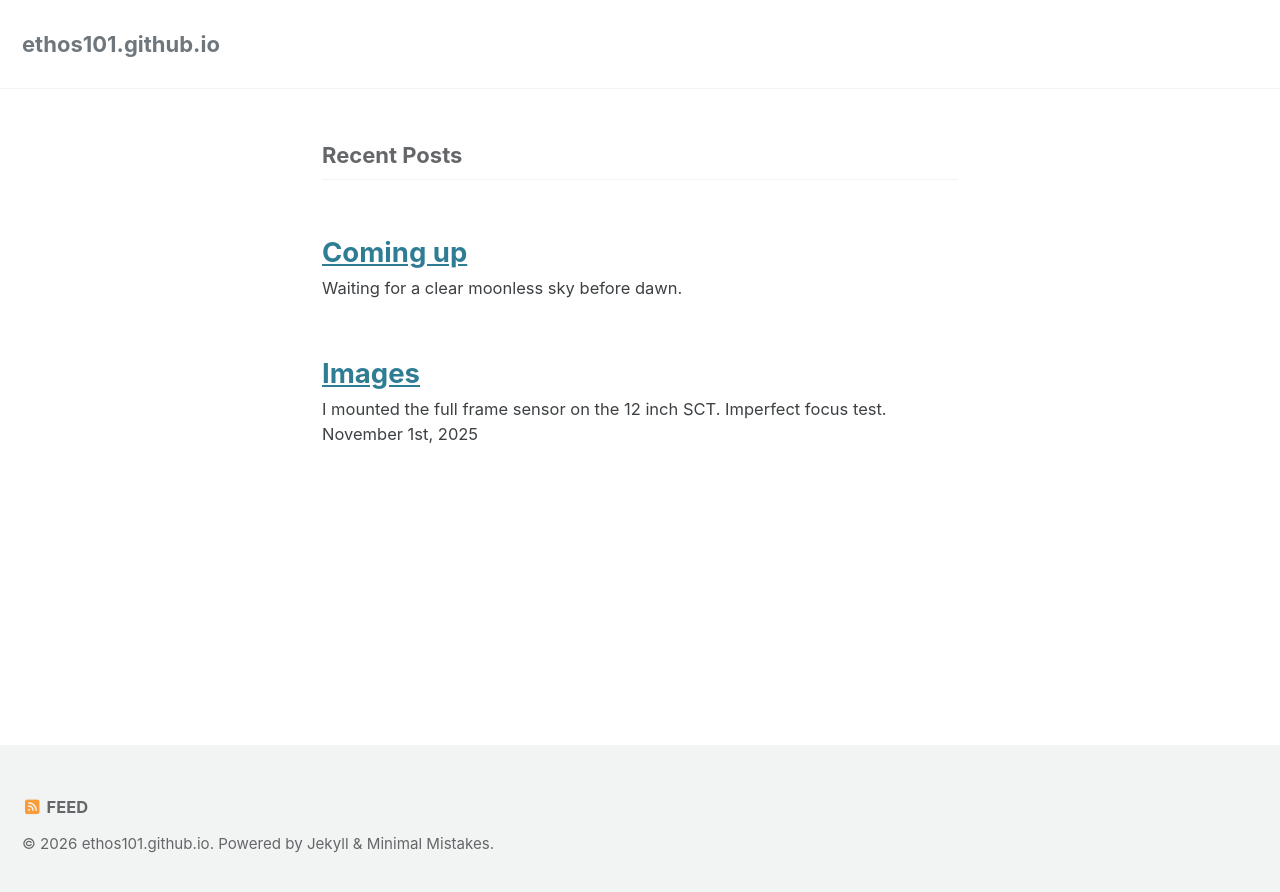
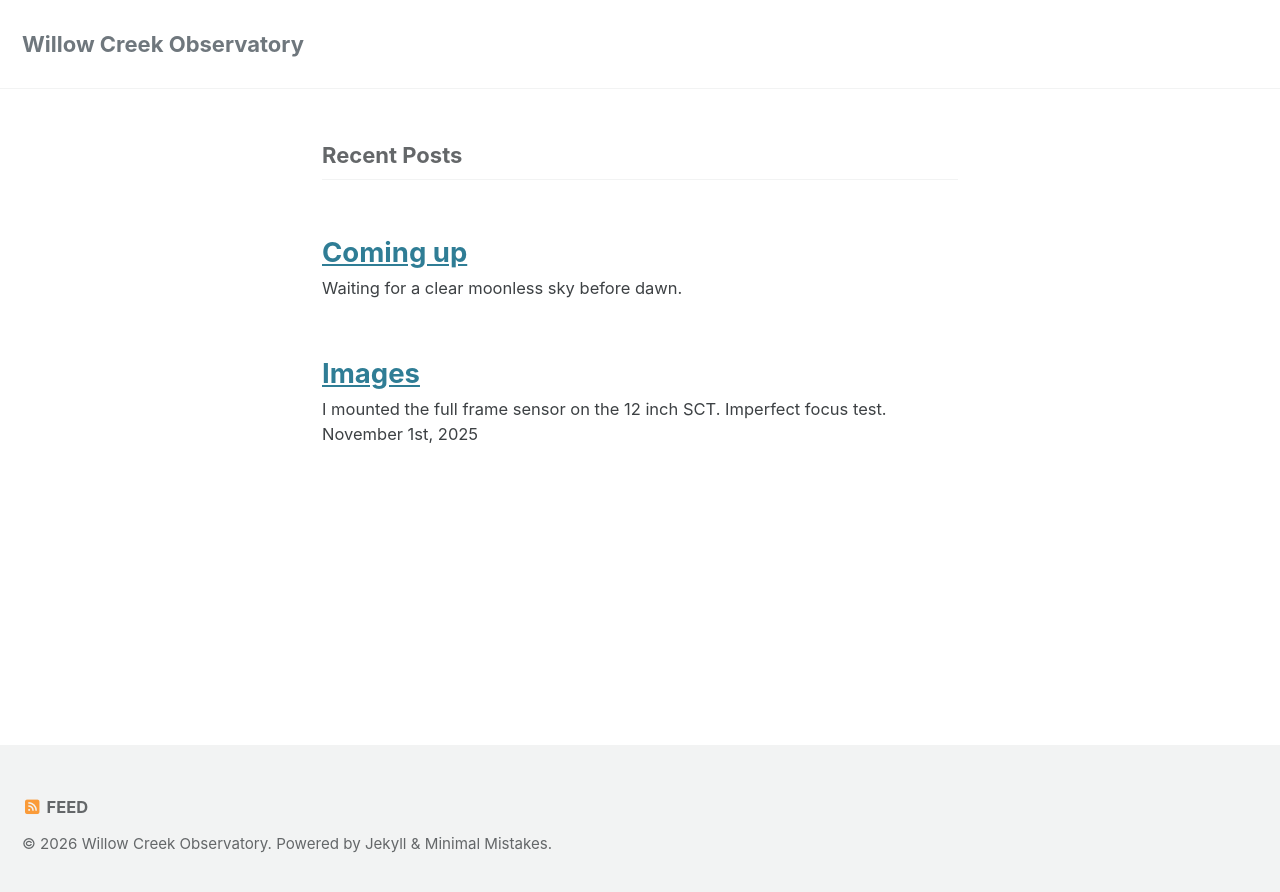
Before and after one commit to ethos101/ethos101.github.io, a Jekyll site: the page built from index.md, in a window 1280 px wide. Shown: the top 892 px of the page. Built offline with Jekyll 4.4.1, drawn with Linux system fonts in a browser that asks for light colours; cached includes are drawn as plain includes; some of the changed lines change nothing that is shown.

Commit message:
Updated _config.yml to include complete Jekyll configuration and restored original settings.

```diff
--- a/_config.yml
+++ b/_config.yml
@@ -1,8 +1,23 @@
+# Jekyll Configuration
+
+# Site settings
+
+title: "Willow Creek Observatory"
+author: "Observatory Log"
+
+# Markdown settings
+markdown: kramdown
+
+# Plugins
+plugins:
+  - jekyll-paginate
+  - jekyll-sitemap
+  - jekyll-gist
+  - jekyll-feed
+  - jekyll-include-cache
+
+# Remote Theme
 remote_theme: "hydecorp/hydejack"
 
-# Other settings here
-
-exclude:
-  - path/to/exclude1
-  - path/to/exclude2
-  # Include Hydejack appropriate paths
+# Original Defaults Section
+# Add any other original default settings here if applicable.
```
